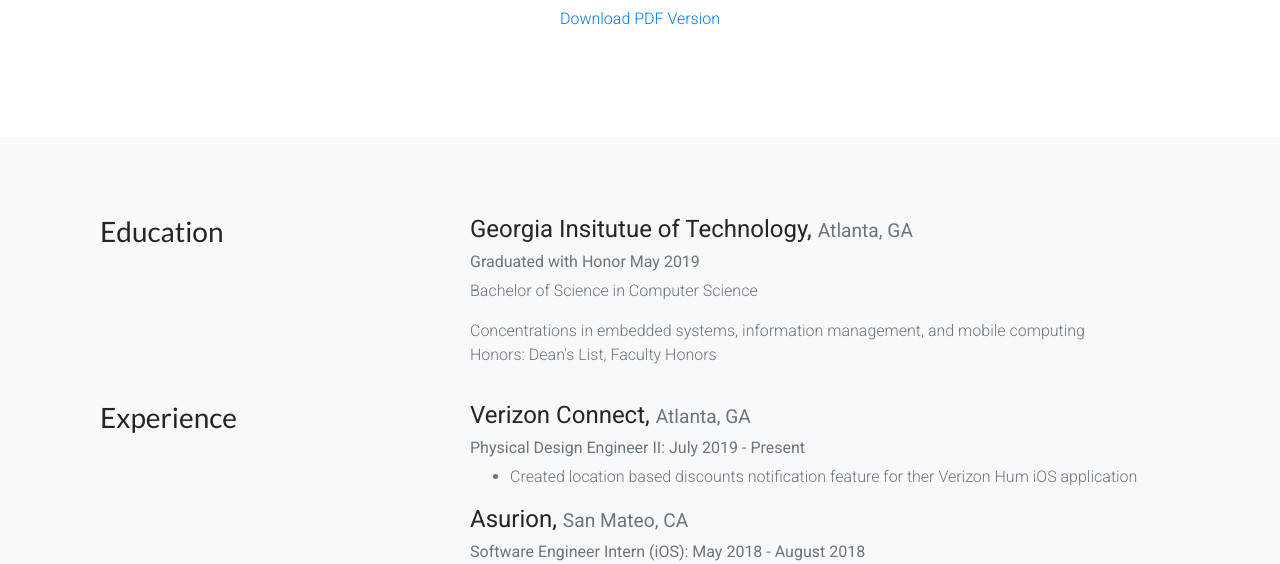
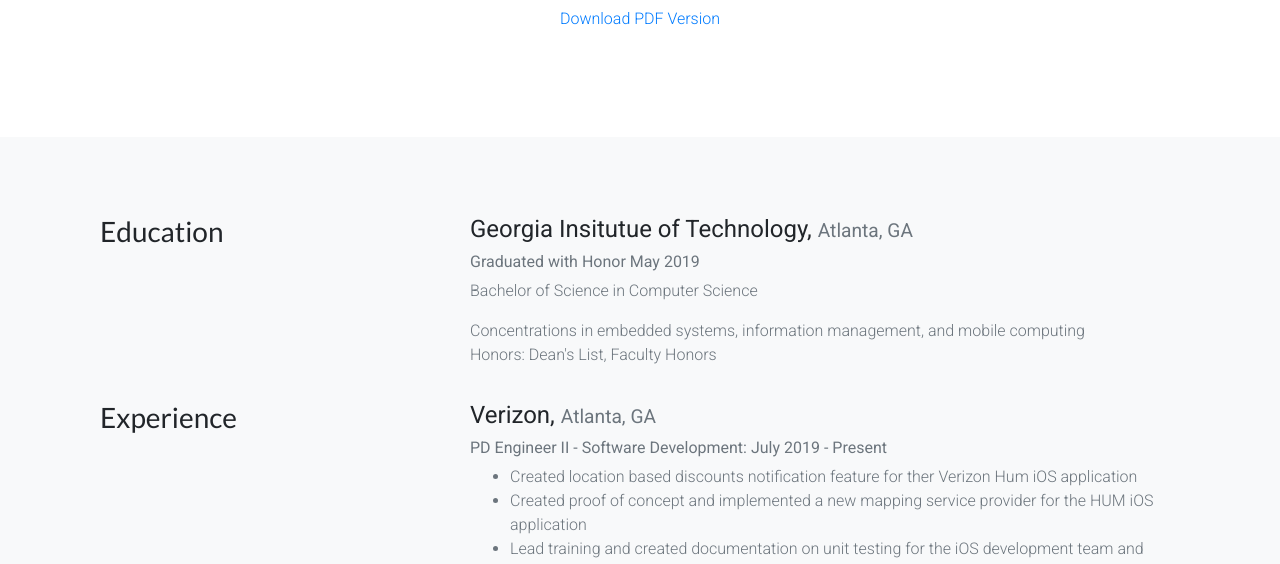
Before and after one commit to lkearley/lkearley.github.io, a plain HTML site: page resume.html in a window 1280 px wide. Shown: the part 228-792 px from the top of the page. Drawn offline with nearby package versions, Linux system fonts and the light colour scheme.

Commit message:
Updated resume section

```diff
--- a/resume.html
+++ b/resume.html
@@ -67,13 +67,15 @@
             </dd>
             <dt class="col-sm-4 baby-spacer"><h3>Experience</h3></dt>
             <dd class="col-sm-8 baby-spacer">
-                <h4> Verizon Connect,
+                <h4> Verizon,
                     <small class="text-muted"> Atlanta, GA</small></h4>
-                        <h5><small class="text-muted"> Physical Design Engineer II:  July 2019 - Present
+                        <h5><small class="text-muted"> PD Engineer II - Software Development:  July 2019 - Present
                     </small>
                     </h5>
                     <ul>
                         <li class="text-muted">Created location based discounts notification feature for ther Verizon Hum iOS application</li>
+                        <li class="text-muted">Created proof of concept and implemented a new mapping service provider for the HUM iOS application</li>
+                        <li class="text-muted">Lead training and created documentation on unit testing for the iOS development team and achieved >85% code coverage on all code put into production</li>
                     </ul>
                 <h4> Asurion,
                 <small class="text-muted"> San Mateo, CA</small></h4>
```
